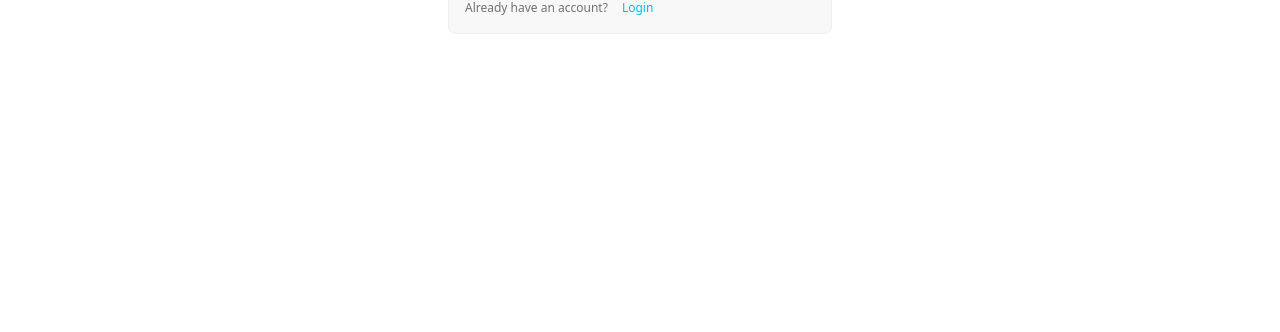
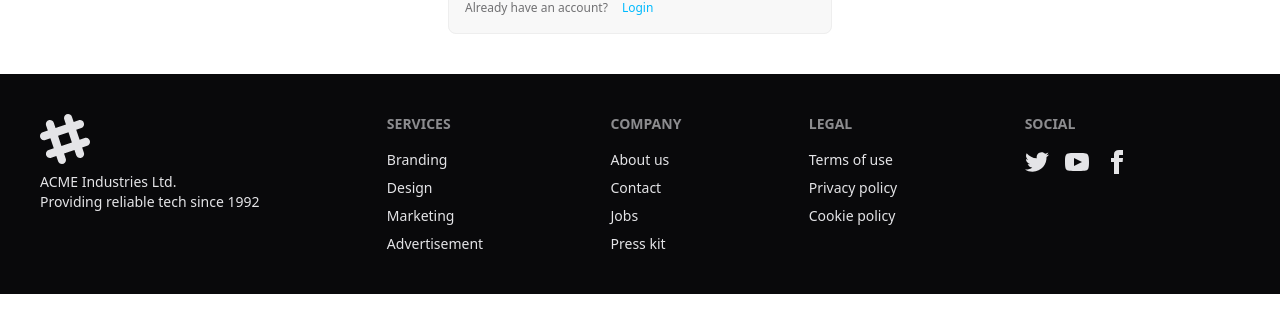
Before and after one commit to I-k-a-r-o-s/restaurent-frontend, a React (Vite) app: page /signup in a window 1280 px wide. Shown: the part 448-780 px from the top of the page. Built offline with nearby package versions, Linux system fonts and the light colour scheme; no server answers.

Commit message:
footer skeleton

```diff
--- a/src/App.jsx
+++ b/src/App.jsx
@@ -12,6 +12,7 @@ import Signup from "./pages/Signup";
 import MenuDetails from "./pages/MenuDetails.jsx";
 import Navbar from "./components/Navbar.jsx";
 import { Toaster } from "react-hot-toast";
+import Footer from "./components/Footer.jsx";
 
 const App = () => {
   const adminPath = useLocation().pathname.includes("admin");
@@ -32,6 +33,7 @@ const App = () => {
         <Route path="/my-orders" element={<MyOrders />} />
         <Route path="/signup" element={<Signup />} />
       </Routes>
+      {!adminPath && <Footer />}
     </div>
   );
 };
--- /dev/null
+++ b/src/components/Footer.jsx
@@ -0,0 +1,85 @@
+const Footer = () => {
+  return (
+    <div>
+      <footer className="footer sm:footer-horizontal bg-neutral text-neutral-content p-10">
+        <aside>
+          <svg
+            width="50"
+            height="50"
+            viewBox="0 0 24 24"
+            xmlns="http://www.w3.org/2000/svg"
+            fillRule="evenodd"
+            clipRule="evenodd"
+            className="fill-current"
+          >
+            <path d="M22.672 15.226l-2.432.811.841 2.515c.33 1.019-.209 2.127-1.23 2.456-1.15.325-2.148-.321-2.463-1.226l-.84-2.518-5.013 1.677.84 2.517c.391 1.203-.434 2.542-1.831 2.542-.88 0-1.601-.564-1.86-1.314l-.842-2.516-2.431.809c-1.135.328-2.145-.317-2.463-1.229-.329-1.018.211-2.127 1.231-2.456l2.432-.809-1.621-4.823-2.432.808c-1.355.384-2.558-.59-2.558-1.839 0-.817.509-1.582 1.327-1.846l2.433-.809-.842-2.515c-.33-1.02.211-2.129 1.232-2.458 1.02-.329 2.13.209 2.461 1.229l.842 2.515 5.011-1.677-.839-2.517c-.403-1.238.484-2.553 1.843-2.553.819 0 1.585.509 1.85 1.326l.841 2.517 2.431-.81c1.02-.33 2.131.211 2.461 1.229.332 1.018-.21 2.126-1.23 2.456l-2.433.809 1.622 4.823 2.433-.809c1.242-.401 2.557.484 2.557 1.838 0 .819-.51 1.583-1.328 1.847m-8.992-6.428l-5.01 1.675 1.619 4.828 5.011-1.674-1.62-4.829z"></path>
+          </svg>
+          <p>
+            ACME Industries Ltd.
+            <br />
+            Providing reliable tech since 1992
+          </p>
+        </aside>
+        <nav>
+          <h6 className="footer-title">Services</h6>
+          <a className="link link-hover">Branding</a>
+          <a className="link link-hover">Design</a>
+          <a className="link link-hover">Marketing</a>
+          <a className="link link-hover">Advertisement</a>
+        </nav>
+        <nav>
+          <h6 className="footer-title">Company</h6>
+          <a className="link link-hover">About us</a>
+          <a className="link link-hover">Contact</a>
+          <a className="link link-hover">Jobs</a>
+          <a className="link link-hover">Press kit</a>
+        </nav>
+        <nav>
+          <h6 className="footer-title">Legal</h6>
+          <a className="link link-hover">Terms of use</a>
+          <a className="link link-hover">Privacy policy</a>
+          <a className="link link-hover">Cookie policy</a>
+        </nav>
+        <nav>
+          <h6 className="footer-title">Social</h6>
+          <div className="grid grid-flow-col gap-4">
+            <a>
+              <svg
+                xmlns="http://www.w3.org/2000/svg"
+                width="24"
+                height="24"
+                viewBox="0 0 24 24"
+                className="fill-current"
+              >
+                <path d="M24 4.557c-.883.392-1.832.656-2.828.775 1.017-.609 1.798-1.574 2.165-2.724-.951.564-2.005.974-3.127 1.195-.897-.957-2.178-1.555-3.594-1.555-3.179 0-5.515 2.966-4.797 6.045-4.091-.205-7.719-2.165-10.148-5.144-1.29 2.213-.669 5.108 1.523 6.574-.806-.026-1.566-.247-2.229-.616-.054 2.281 1.581 4.415 3.949 4.89-.693.188-1.452.232-2.224.084.626 1.956 2.444 3.379 4.6 3.419-2.07 1.623-4.678 2.348-7.29 2.04 2.179 1.397 4.768 2.212 7.548 2.212 9.142 0 14.307-7.721 13.995-14.646.962-.695 1.797-1.562 2.457-2.549z"></path>
+              </svg>
+            </a>
+            <a>
+              <svg
+                xmlns="http://www.w3.org/2000/svg"
+                width="24"
+                height="24"
+                viewBox="0 0 24 24"
+                className="fill-current"
+              >
+                <path d="M19.615 3.184c-3.604-.246-11.631-.245-15.23 0-3.897.266-4.356 2.62-4.385 8.816.029 6.185.484 8.549 4.385 8.816 3.6.245 11.626.246 15.23 0 3.897-.266 4.356-2.62 4.385-8.816-.029-6.185-.484-8.549-4.385-8.816zm-10.615 12.816v-8l8 3.993-8 4.007z"></path>
+              </svg>
+            </a>
+            <a>
+              <svg
+                xmlns="http://www.w3.org/2000/svg"
+                width="24"
+                height="24"
+                viewBox="0 0 24 24"
+                className="fill-current"
+              >
+                <path d="M9 8h-3v4h3v12h5v-12h3.642l.358-4h-4v-1.667c0-.955.192-1.333 1.115-1.333h2.885v-5h-3.808c-3.596 0-5.192 1.583-5.192 4.615v3.385z"></path>
+              </svg>
+            </a>
+          </div>
+        </nav>
+      </footer>
+    </div>
+  );
+};
+export default Footer;
```
